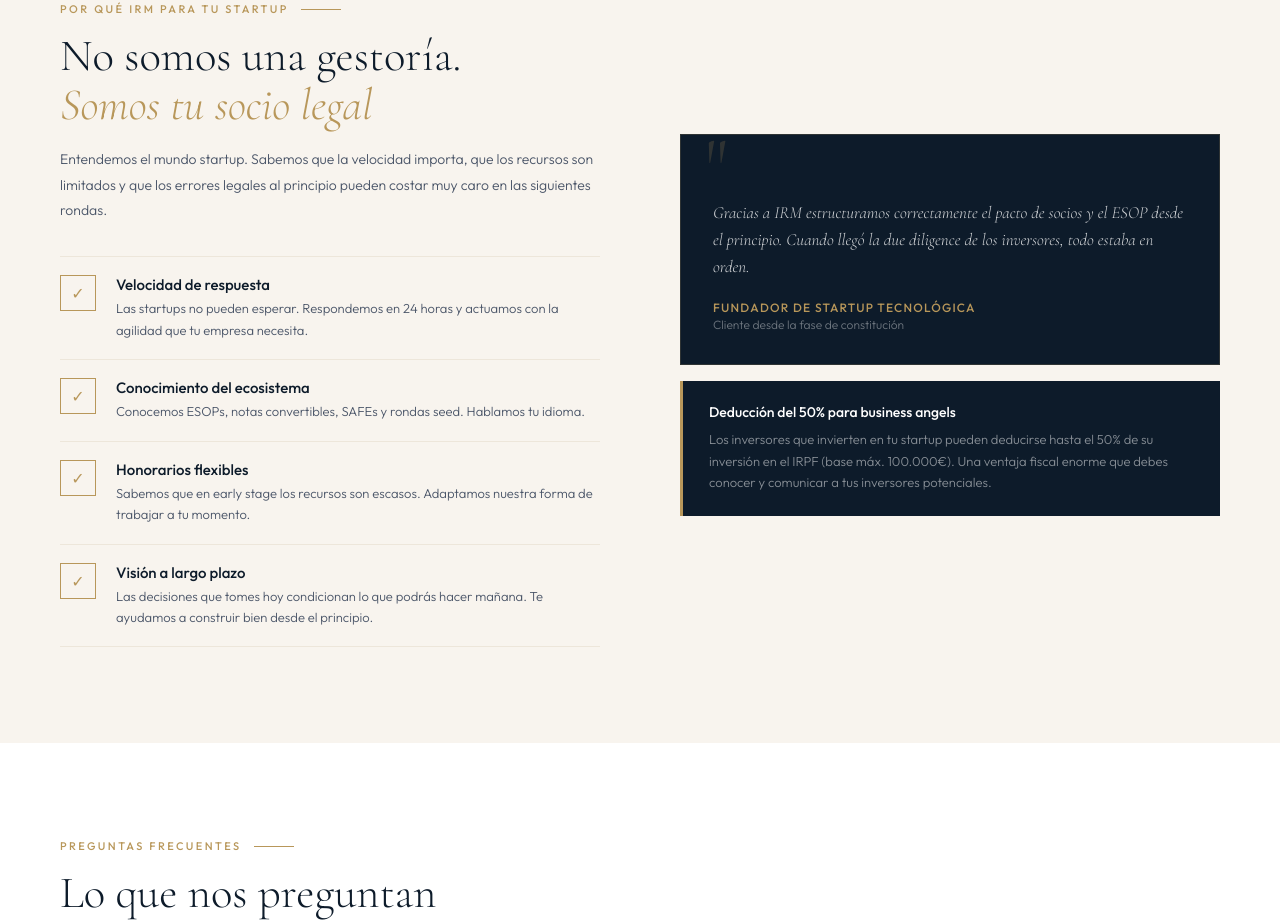
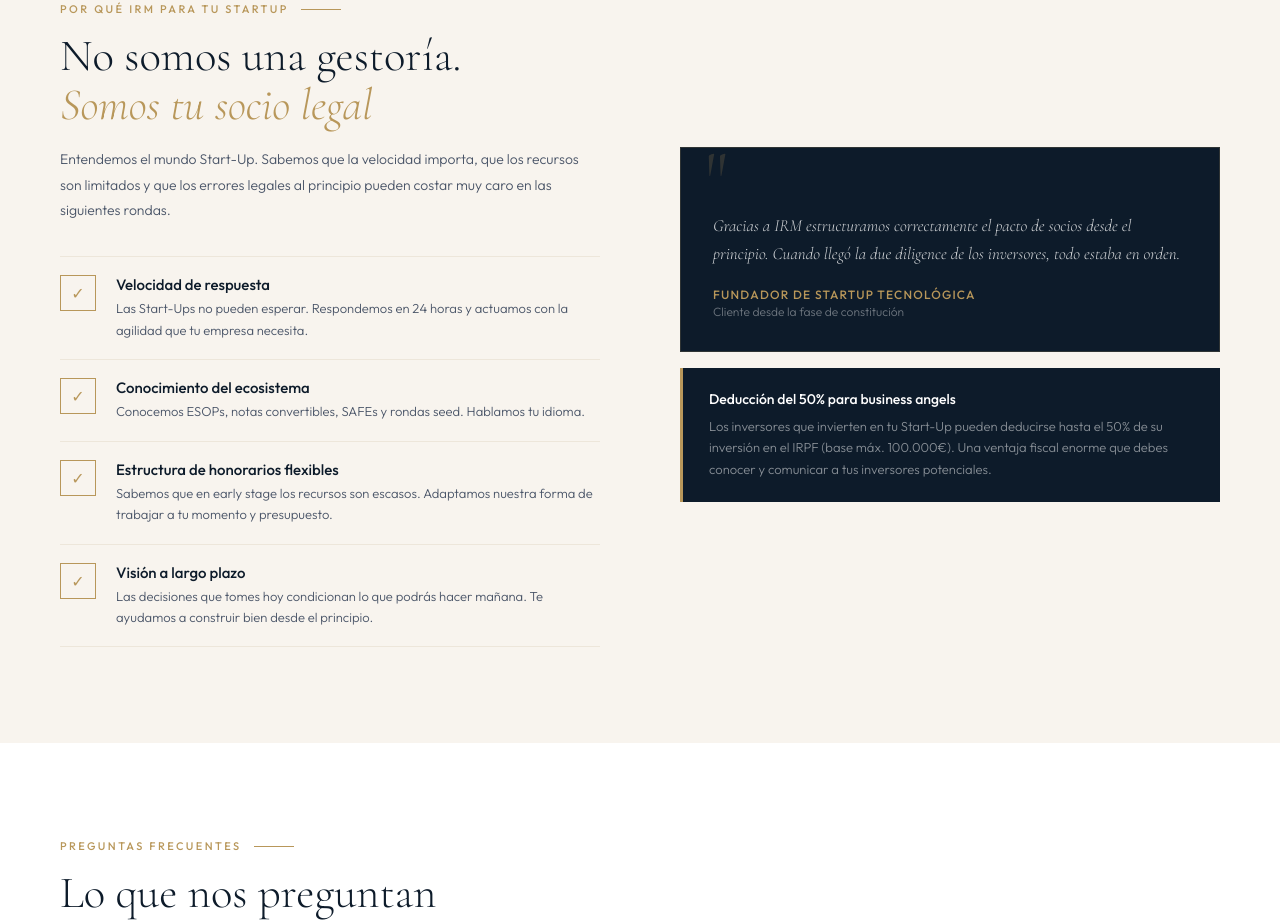
Before and after one commit to Ivanrm01/IRM-Abogados, a Next.js app: page /asesoramiento-start-ups in a window 1280 px wide. Shown: the part 2632-3554 px from the top of the page. Built offline with nearby package versions, Linux system fonts and the light colour scheme.

Commit message:
Update page.jsx

```diff
--- a/app/asesoramiento-start-ups/page.jsx
+++ b/app/asesoramiento-start-ups/page.jsx
@@ -88,9 +88,9 @@ export default function StartupsPage() {
         <div className={styles.porqueLeft}>
           <div className={styles.eyebrow}>Por qué IRM para tu startup</div>
           <h2 className={styles.sectionTitle}>No somos una gestoría.<br /><em>Somos tu socio legal</em></h2>
-          <p className={styles.porqueDesc}>Entendemos el mundo startup. Sabemos que la velocidad importa, que los recursos son limitados y que los errores legales al principio pueden costar muy caro en las siguientes rondas.</p>
+          <p className={styles.porqueDesc}>Entendemos el mundo Start-Up. Sabemos que la velocidad importa, que los recursos son limitados y que los errores legales al principio pueden costar muy caro en las siguientes rondas.</p>
           <div className={styles.porqueItems}>
-            {[{t:'Velocidad de respuesta',d:'Las startups no pueden esperar. Respondemos en 24 horas y actuamos con la agilidad que tu empresa necesita.'},{t:'Conocimiento del ecosistema',d:'Conocemos ESOPs, notas convertibles, SAFEs y rondas seed. Hablamos tu idioma.'},{t:'Honorarios flexibles',d:'Sabemos que en early stage los recursos son escasos. Adaptamos nuestra forma de trabajar a tu momento.'},{t:'Visión a largo plazo',d:'Las decisiones que tomes hoy condicionan lo que podrás hacer mañana. Te ayudamos a construir bien desde el principio.'}].map(i => (
+            {[{t:'Velocidad de respuesta',d:'Las Start-Ups no pueden esperar. Respondemos en 24 horas y actuamos con la agilidad que tu empresa necesita.'},{t:'Conocimiento del ecosistema',d:'Conocemos ESOPs, notas convertibles, SAFEs y rondas seed. Hablamos tu idioma.'},{t:'Estructura de honorarios flexibles',d:'Sabemos que en early stage los recursos son escasos. Adaptamos nuestra forma de trabajar a tu momento y presupuesto.'},{t:'Visión a largo plazo',d:'Las decisiones que tomes hoy condicionan lo que podrás hacer mañana. Te ayudamos a construir bien desde el principio.'}].map(i => (
               <div key={i.t} className={styles.porqueItem}>
                 <div className={styles.porqueIcon}>✓</div>
                 <div><div className={styles.porqueTit}>{i.t}</div><div className={styles.porqueDescItem}>{i.d}</div></div>
@@ -101,13 +101,13 @@ export default function StartupsPage() {
         <div className={styles.porqueRight}>
           <div className={styles.testCard}>
             <div className={styles.testQuote}>"</div>
-            <p className={styles.testText}>Gracias a IRM estructuramos correctamente el pacto de socios y el ESOP desde el principio. Cuando llegó la due diligence de los inversores, todo estaba en orden.</p>
+            <p className={styles.testText}>Gracias a IRM estructuramos correctamente el pacto de socios desde el principio. Cuando llegó la due diligence de los inversores, todo estaba en orden.</p>
             <div className={styles.testAuthor}>Fundador de startup tecnológica</div>
             <div className={styles.testRole}>Cliente desde la fase de constitución</div>
           </div>
           <div className={styles.infoBox}>
             <div className={styles.infoTitle}>Deducción del 50% para business angels</div>
-            <div className={styles.infoDesc}>Los inversores que invierten en tu startup pueden deducirse hasta el 50% de su inversión en el IRPF (base máx. 100.000€). Una ventaja fiscal enorme que debes conocer y comunicar a tus inversores potenciales.</div>
+            <div className={styles.infoDesc}>Los inversores que invierten en tu Start-Up pueden deducirse hasta el 50% de su inversión en el IRPF (base máx. 100.000€). Una ventaja fiscal enorme que debes conocer y comunicar a tus inversores potenciales.</div>
           </div>
         </div>
       </section>
```
